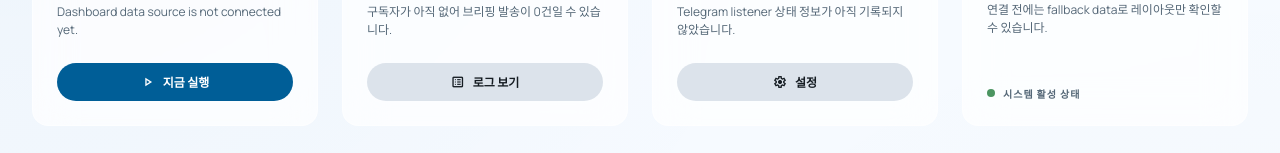
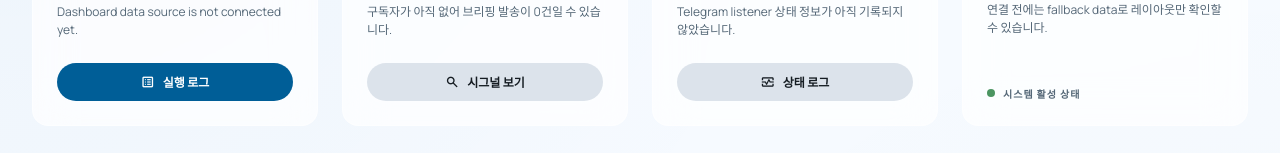
Before and after one commit to basilry/reuton_whale, a Next.js app in the folder apps/dashboard/: page / in a window 1280 px wide. Shown: the part 489-642 px from the top of the page. Built offline with nearby package versions, Linux system fonts and the light colour scheme; a web font is replaced by a local one.

Commit message:
feat(dashboard): wire service-card actions to section anchors
Turn the service-card action buttons into anchor links pointing at the
existing #log and #signals sections, add a daily-brief anchor, and set
scroll-margin-top so the sticky navbar doesn't cover the target header.

```diff
--- a/apps/dashboard/app/globals.css
+++ b/apps/dashboard/app/globals.css
@@ -1286,3 +1286,8 @@ a {
   white-space: pre-wrap;
   word-break: break-word;
 }
+
+/* Anchor scroll offset so sticky navbar doesn't overlap section headers */
+section[id] {
+  scroll-margin-top: 80px;
+}
--- a/apps/dashboard/app/page.tsx
+++ b/apps/dashboard/app/page.tsx
@@ -883,10 +883,11 @@ const SERVICE_ACTIONS: ReadonlyArray<{
   label: string;
   icon: string;
   variant: "primary" | "secondary";
+  href: string;
 } | null> = [
-  { label: "지금 실행", icon: "play_arrow", variant: "primary" },
-  { label: "로그 보기", icon: "list_alt", variant: "secondary" },
-  { label: "설정", icon: "settings", variant: "secondary" },
+  { label: "실행 로그", icon: "list_alt", variant: "primary", href: "#log" },
+  { label: "시그널 보기", icon: "search", variant: "secondary", href: "#signals" },
+  { label: "상태 로그", icon: "monitor_heart", variant: "secondary", href: "#log" },
   null,
 ];
 
@@ -1002,13 +1003,13 @@ export default async function DashboardPage() {
                     <p className="service-card__desc">{card.description}</p>
                   </div>
                   {action ? (
-                    <button
-                      type="button"
+                    <a
+                      href={action.href}
                       className={`service-card__action-btn service-card__action-btn--${action.variant}`}
                     >
                       <span className="material-symbols-outlined" style={{ fontSize: "14px" }}>{action.icon}</span>
                       {action.label}
-                    </button>
+                    </a>
                   ) : (
                     <div className="service-card__live-indicator">
                       <span className="service-card__live-dot" />
@@ -1022,7 +1023,7 @@ export default async function DashboardPage() {
         </section>
 
         {/* Daily Brief (8 cols) */}
-        <section className="col-span-8">
+        <section className="col-span-8" id="daily-brief">
           <div className="brief-card glass-card">
             <div className="brief-card__header">
               <h2 className="brief-card__header-title">오늘의 고래 브리핑</h2>
```
